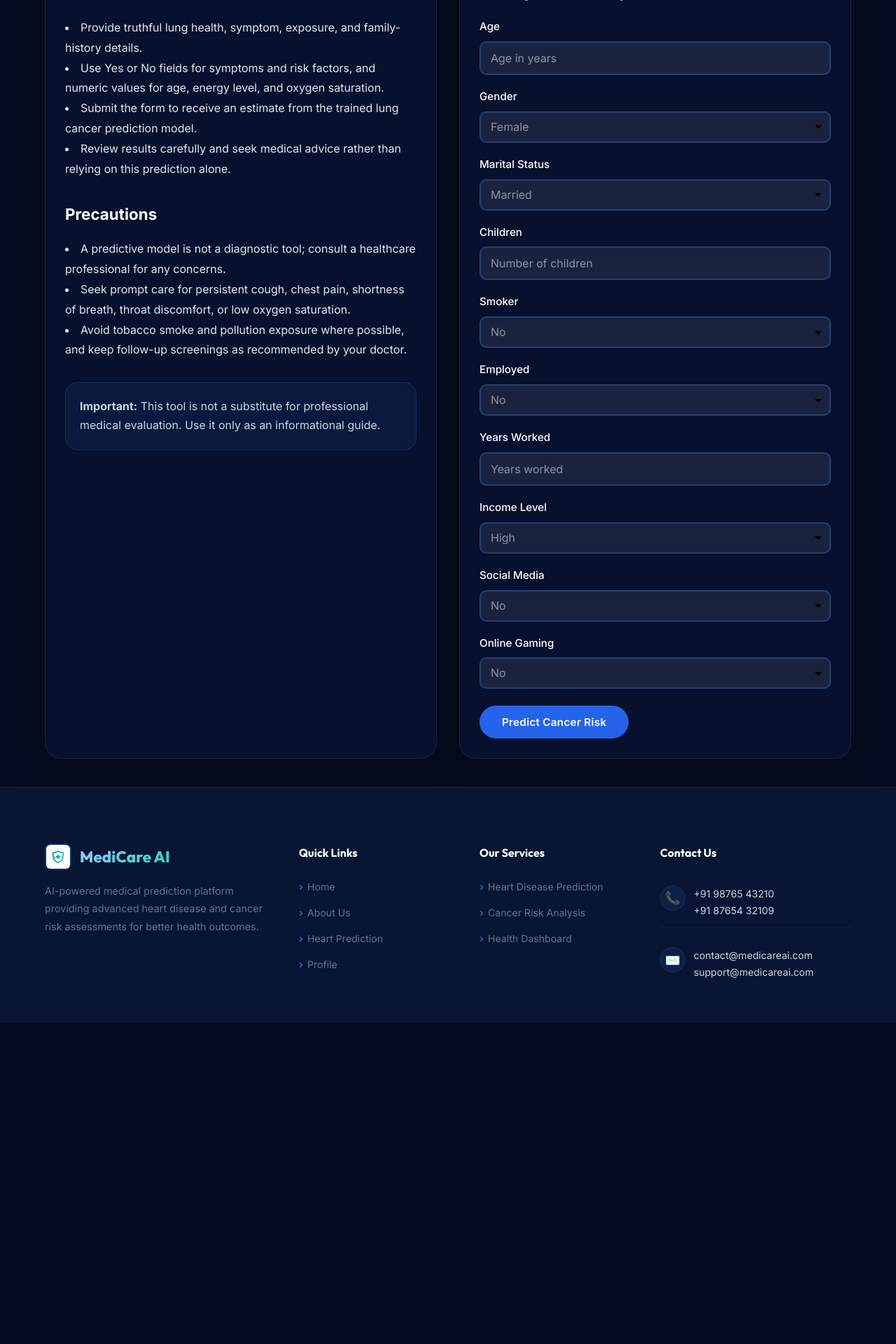
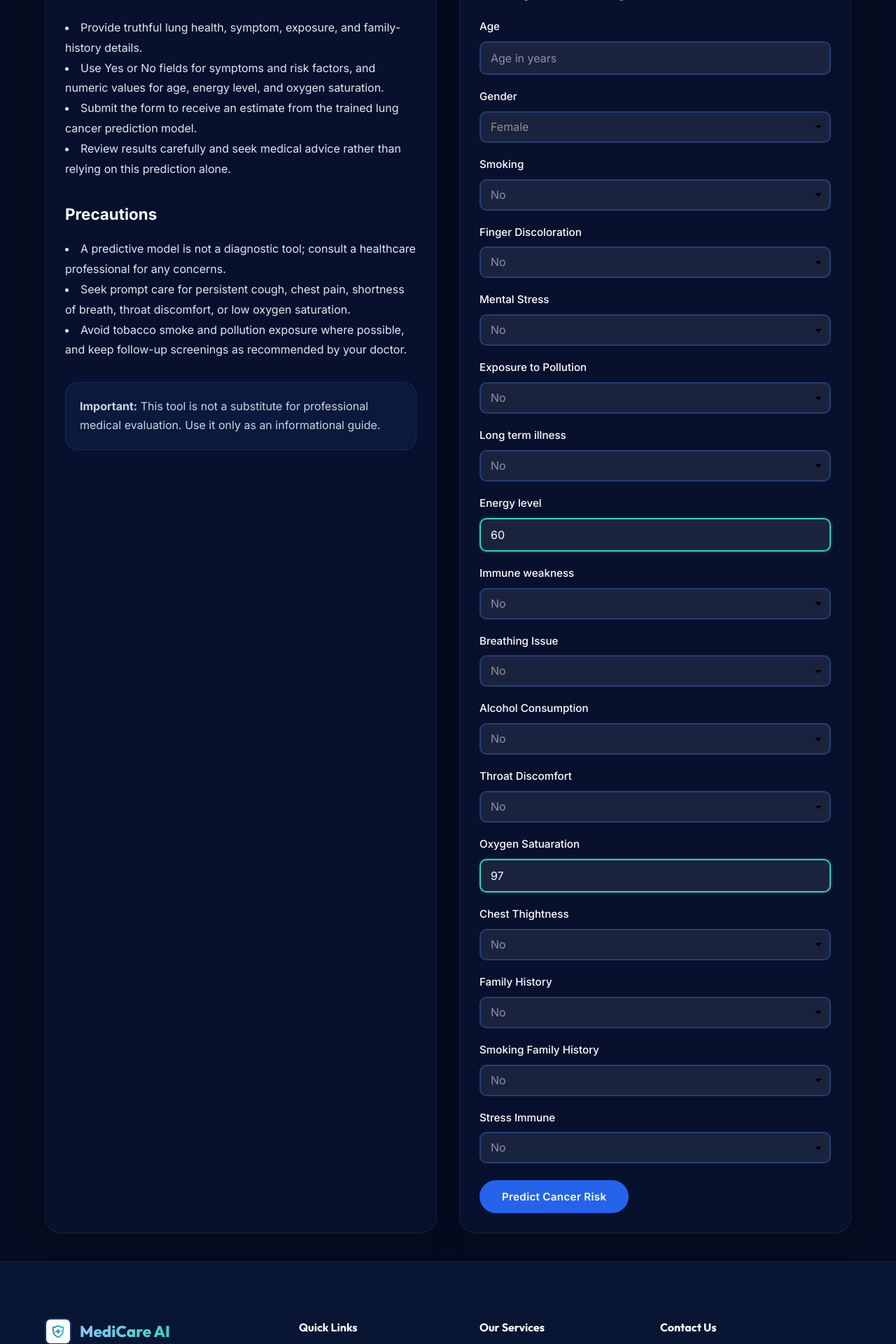
Before and after one commit to balajisunadaraj/medicare-ai, a Flask app: page /cancer in a window 1280 px wide. Shown: the part 1008-2928 px from the top of the page at 70% size. Before the commit the page ends 2469 px from the top, so only its background shows below. Run offline with Flask 3, Linux system fonts and the light colour scheme; parts of the project's set-up code (start-up, migrations or seed data) failed here and were passed over.

Commit message:
cancer input change

```diff
--- a/templates/cancer.html
+++ b/templates/cancer.html
@@ -105,6 +105,7 @@
                                 Age
                                 <input type="number" name="age" value="{{ cancer_form.age }}" min="1" max="120" placeholder="Age in years" required>
                             </label>
+
                             <label>
                                 Gender
                                 <select name="gender" required>
@@ -114,58 +115,119 @@
                             </label>
 
                             <label>
-                                Marital Status
-                                <select name="marital_status" required>
-                                    <option value="Married" {% if cancer_form.marital_status == 'Married' %}selected{% endif %}>Married</option>
-                                    <option value="Separated" {% if cancer_form.marital_status == 'Separated' %}selected{% endif %}>Separated</option>
-                                    <option value="Single" {% if cancer_form.marital_status == 'Single' %}selected{% endif %}>Single</option>
-                                    <option value="Widowed" {% if cancer_form.marital_status == 'Widowed' %}selected{% endif %}>Widowed</option>
+                                Smoking
+                                <select name="SMOKING" required>
+                                    <option value="No" {% if cancer_form.SMOKING == 'No' %}selected{% endif %}>No</option>
+                                    <option value="Yes" {% if cancer_form.SMOKING == 'Yes' %}selected{% endif %}>Yes</option>
                                 </select>
                             </label>
+
                             <label>
-                                Children
-                                <input type="number" name="children" value="{{ cancer_form.children }}" min="0" max="10" placeholder="Number of children" required>
-                            </label>
-                            <label>
-                                Smoker
-                                <select name="smoker" required>
-                                    <option value="No" {% if cancer_form.smoker == 'No' %}selected{% endif %}>No</option>
-                                    <option value="Yes" {% if cancer_form.smoker == 'Yes' %}selected{% endif %}>Yes</option>
+                                Finger Discoloration
+                                <select name="FINGER_DISCOLORATION" required>
+                                    <option value="No" {% if cancer_form.FINGER_DISCOLORATION == 'No' %}selected{% endif %}>No</option>
+                                    <option value="Yes" {% if cancer_form.FINGER_DISCOLORATION == 'Yes' %}selected{% endif %}>Yes</option>
                                 </select>
                             </label>
+
                             <label>
-                                Employed
-                                <select name="employed" required>
-                                    <option value="No" {% if cancer_form.employed == 'No' %}selected{% endif %}>No</option>
-                                    <option value="Yes" {% if cancer_form.employed == 'Yes' %}selected{% endif %}>Yes</option>
+                                Mental Stress
+                                <select name="MENTAL_STRESS" required>
+                                    <option value="No" {% if cancer_form.MENTAL_STRESS == 'No' %}selected{% endif %}>No</option>
+                                    <option value="Yes" {% if cancer_form.MENTAL_STRESS == 'Yes' %}selected{% endif %}>Yes</option>
                                 </select>
                             </label>
+
                             <label>
-                                Years Worked
-                                <input type="number" name="years_worked" value="{{ cancer_form.years_worked }}" min="0" max="80" placeholder="Years worked" required>
-                            </label>
-                            <label>
-                                Income Level
-                                <select name="income_level" required>
-                                    <option value="High" {% if cancer_form.income_level == 'High' %}selected{% endif %}>High</option>
-                                    <option value="Low" {% if cancer_form.income_level == 'Low' %}selected{% endif %}>Low</option>
-                                    <option value="Medium" {% if cancer_form.income_level == 'Medium' %}selected{% endif %}>Medium</option>
+                                Exposure to Pollution
+                                <select name="EXPOSURE_TO_POLLUTION" required>
+                                    <option value="No" {% if cancer_form.EXPOSURE_TO_POLLUTION == 'No' %}selected{% endif %}>No</option>
+                                    <option value="Yes" {% if cancer_form.EXPOSURE_TO_POLLUTION == 'Yes' %}selected{% endif %}>Yes</option>
                                 </select>
                             </label>
+
                             <label>
-                                Social Media
-                                <select name="social_media" required>
-                                    <option value="No" {% if cancer_form.social_media == 'No' %}selected{% endif %}>No</option>
-                                    <option value="Yes" {% if cancer_form.social_media == 'Yes' %}selected{% endif %}>Yes</option>
+                                Long term illness
+                                <select name="LONG_TERM_ILLNESS" required>
+                                    <option value="No" {% if cancer_form.LONG_TERM_ILLNESS == 'No' %}selected{% endif %}>No</option>
+                                    <option value="Yes" {% if cancer_form.LONG_TERM_ILLNESS == 'Yes' %}selected{% endif %}>Yes</option>
                                 </select>
                             </label>
+
                             <label>
-                                Online Gaming
-                                <select name="online_gaming" required>
-                                    <option value="No" {% if cancer_form.online_gaming == 'No' %}selected{% endif %}>No</option>
-                                    <option value="Yes" {% if cancer_form.online_gaming == 'Yes' %}selected{% endif %}>Yes</option>
+                                Energy level
+                                <input type="number" name="ENERGY_LEVEL" value="{{ cancer_form.ENERGY_LEVEL }}" min="0" max="80" placeholder="Energy level(eg : 58.67)" required>
+                            </label>
+
+                            <label>
+                                Immune weakness
+                                <select name="IMMUNE_WEAKNESS" required>
+                                    <option value="No" {% if cancer_form.IMMUNE_WEAKNESS == 'No' %}selected{% endif %}>No</option>
+                                    <option value="Yes" {% if cancer_form.IMMUNE_WEAKNESS == 'Yes' %}selected{% endif %}>Yes</option>
                                 </select>
                             </label>
+
+                            <label>
+                                Breathing Issue
+                                <select name="BREATHING_ISSUE" required>
+                                    <option value="No" {% if cancer_form.BREATHING_ISSUE == 'No' %}selected{% endif %}>No</option>
+                                    <option value="Yes" {% if cancer_form.BREATHING_ISSUE == 'Yes' %}selected{% endif %}>Yes</option>
+                                </select>
+                            </label>
+
+                            <label>
+                                Alcohol Consumption
+                                <select name="ALCOHOL_CONSUMPTION" required>
+                                    <option value="No" {% if cancer_form.ALCOHOL_CONSUMPTION == 'No' %}selected{% endif %}>No</option>
+                                    <option value="Yes" {% if cancer_form.ALCOHOL_CONSUMPTION == 'Yes' %}selected{% endif %}>Yes</option>
+                                </select>
+                            </label>
+
+                            <label>
+                                Throat Discomfort
+                                <select name="THROAT_DISCOMFORT" required>
+                                    <option value="No" {% if cancer_form.THROAT_DISCOMFORT == 'No' %}selected{% endif %}>No</option>
+                                    <option value="Yes" {% if cancer_form.THROAT_DISCOMFORT == 'Yes' %}selected{% endif %}>Yes</option>
+                                </select>
+                            </label>
+
+                            <label>
+                                Oxygen Satuaration
+                                <input type="number" name="OXYGEN_SATURATION" value="{{ cancer_form.OXYGEN_SATURATION }}" min="0" max="80" placeholder="Oxygen Saturation(eg : 88.67)" required>
+                            </label>
+
+                            <label>
+                                Chest Thightness
+                                <select name="CHEST_TIGHTNESS" required>
+                                    <option value="No" {% if cancer_form.CHEST_TIGHTNESS == 'No' %}selected{% endif %}>No</option>
+                                    <option value="Yes" {% if cancer_form.CHEST_TIGHTNESS == 'Yes' %}selected{% endif %}>Yes</option>
+                                </select>
+                            </label>
+
+                            <label>
+                                Family History
+                                <select name="FAMILY_HISTORY" required>
+                                    <option value="No" {% if cancer_form.FAMILY_HISTORY == 'No' %}selected{% endif %}>No</option>
+                                    <option value="Yes" {% if cancer_form.FAMILY_HISTORY == 'Yes' %}selected{% endif %}>Yes</option>
+                                </select>
+                            </label>
+
+                            <label>
+                                Smoking Family History
+                                <select name="SMOKING_FAMILY_HISTORY" required>
+                                    <option value="No" {% if cancer_form.SMOKING_FAMILY_HISTORY == 'No' %}selected{% endif %}>No</option>
+                                    <option value="Yes" {% if cancer_form.SMOKING_FAMILY_HISTORY == 'Yes' %}selected{% endif %}>Yes</option>
+                                </select>
+                            </label>
+
+                            <label>
+                                Stress Immune
+                                <select name="STRESS_IMMUNE" required>
+                                    <option value="No" {% if cancer_form.STRESS_IMMUNE == 'No' %}selected{% endif %}>No</option>
+                                    <option value="Yes" {% if cancer_form.STRESS_IMMUNE == 'Yes' %}selected{% endif %}>Yes</option>
+                                </select>
+                            </label>
+
                         </div>
 
                         <button type="submit" class="btn btn-primary" style="margin-top:24px;">Predict Cancer Risk</button>
```
